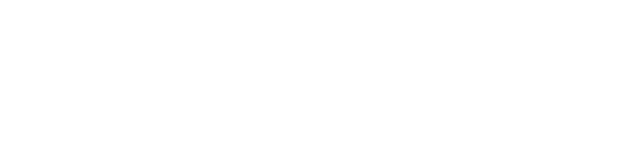
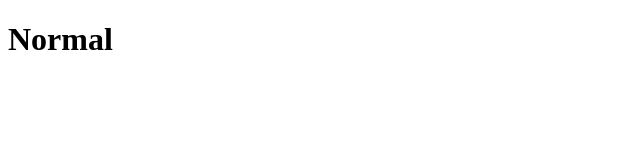
Before and after one commit to rufinoguilherme633/aula_conflito, a plain HTML site: page index.html in a window 1280 px wide. Shown: the whole page, without its empty margins (0-640 px from the left). Drawn offline with Linux system fonts and the light colour scheme.

Commit message:
normal h1

```diff
--- a/index.html
+++ b/index.html
@@ -6,6 +6,6 @@
     <title>Document</title>
 </head>
 <body>
-
+    <h1>Normal</h1>
 </body>
 </html>
```
